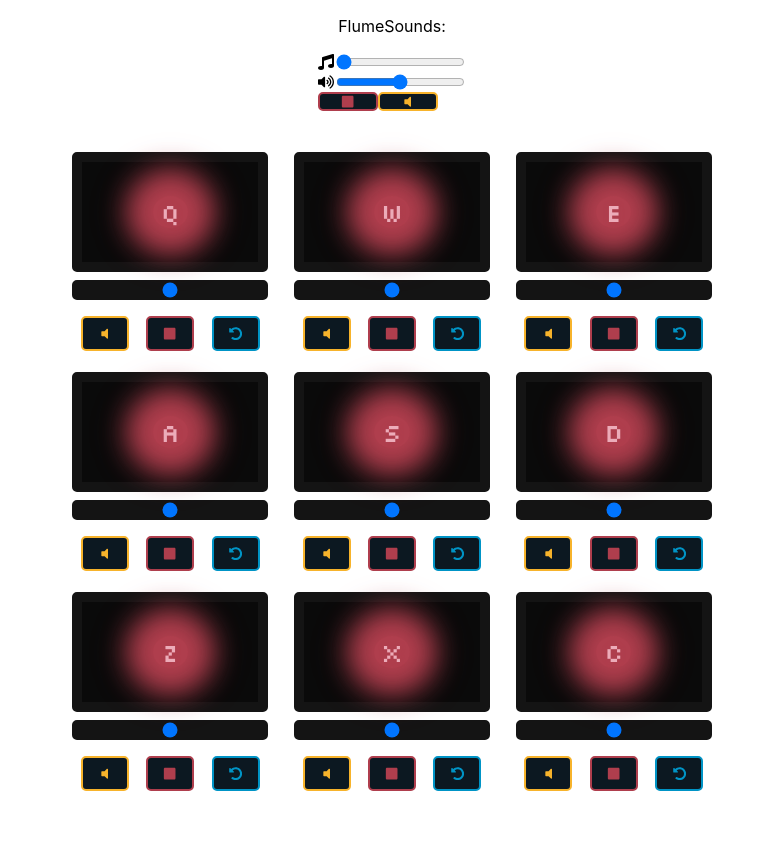
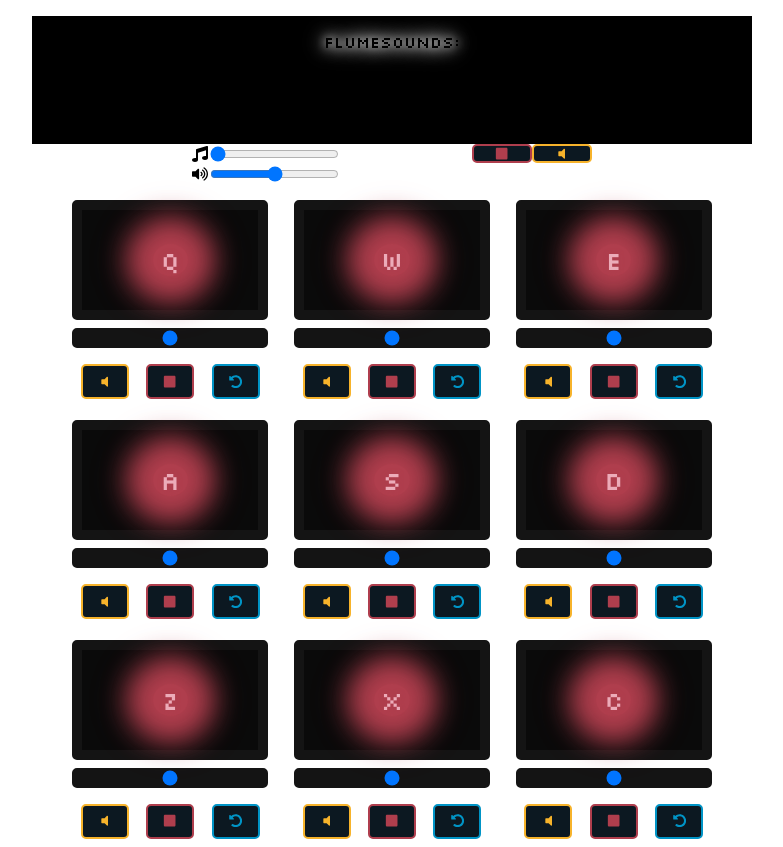
Before and after one commit to nic-vo/nv-portfolio, a Next.js app: page /fcc/drum-machine in a window 1280 px wide. Shown: the whole page, without its empty margins (248-1031 px from the left). Before the commit the page ends 800 px from the top, so only its background shows below. Built offline with nearby package versions, Linux system fonts and the light colour scheme.

Commit message:
Clean up layout based on aspect ratios

```diff
--- a/components/fcc/drummachine/ControlPanel/ControlPanel.module.css
+++ b/components/fcc/drummachine/ControlPanel/ControlPanel.module.css
@@ -1,9 +1,10 @@
 .panel {
 	width: 100%;
+	max-width: 800px;
 	display: flex;
 	flex-direction: column;
 	align-items: center;
-	margin-bottom: 5vh;
+	margin: 2vh 0 2vh 0;
 }
 
 .panel label {
@@ -21,25 +22,25 @@
 	display: flex;
 	flex-direction: row;
 	align-items: center;
-	justify-content: space-around;
+	justify-content: center;
 }
 
-.soundDisplay {
-	height: 100px;
-	width: 40%;
+.display {
+	height: 16vh;
+	width: 90%;
 	display: flex;
 	flex-direction: column;
 	background-color: black;
 	font-family: Silkscreen, sans-serif;
 }
 
-.soundDisplay p {
+.display p {
 	text-align: center;
 	text-shadow: 0px 0px 20px white;
 	filter: drop-shadow(0px 0px 5px white);
 }
 
-.playback {
+.controls {
 	width: 80%;
 	display: flex;
 	flex-direction: row;
@@ -47,8 +48,8 @@
 }
 
 
-@media (min-aspect-ratio: 1) {
-	.panel {
-		max-width: 50vw;
+@media (min-aspect-ratio: 9/15) {
+	.controls {
+		width: 50%;
 	}
 }
```
